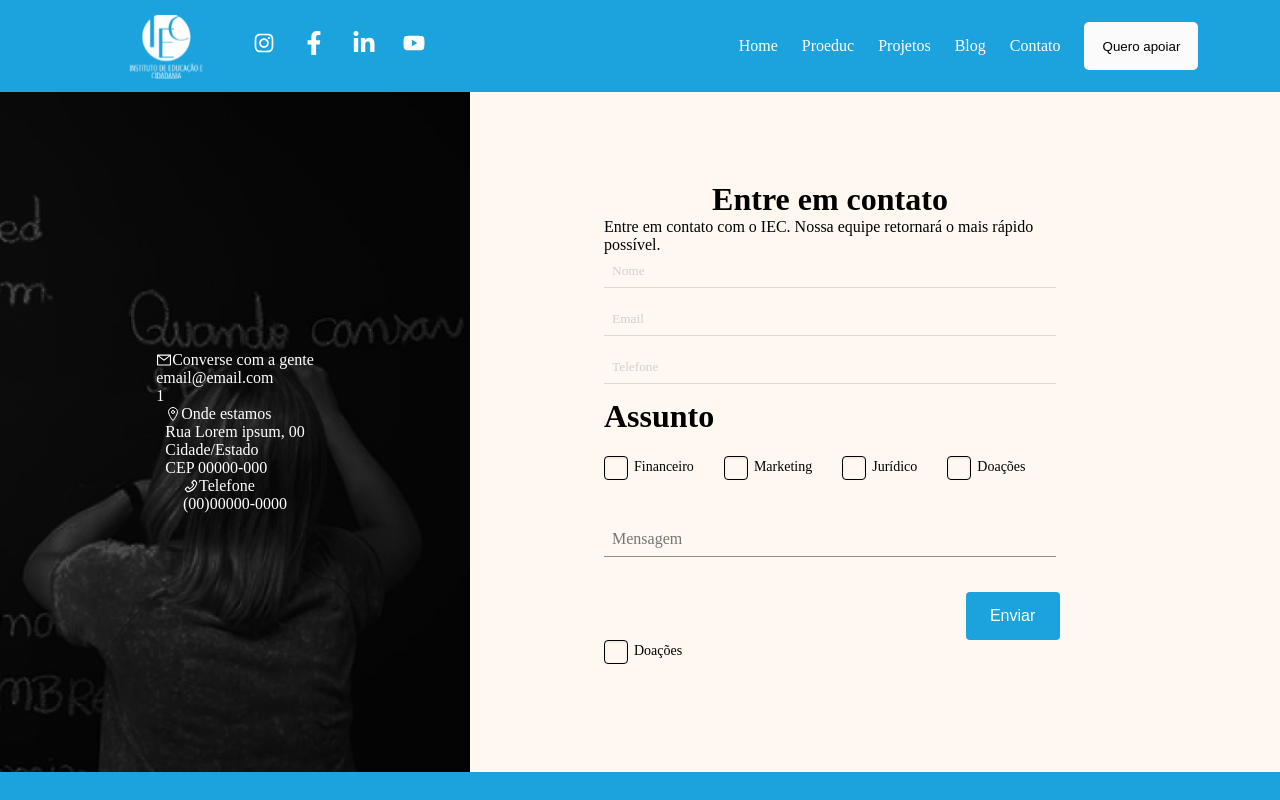
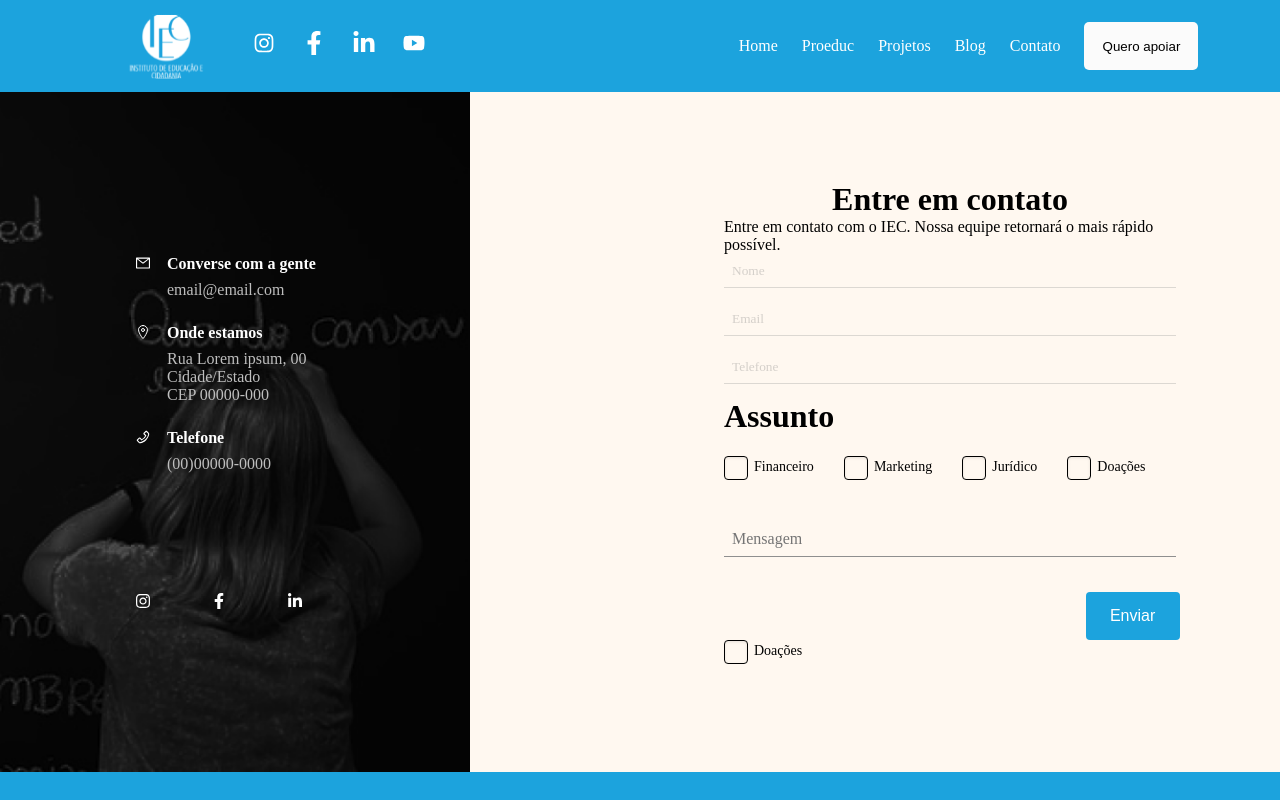
Before and after one commit to marcos-px/iec-brasil, a React (Vite) app: page /contact in a window 1280 px wide. Shown: the top 800 px of the page. Built offline with nearby package versions, Linux system fonts and the light colour scheme.

Commit message:
editing-contact-page
Ajustando a posição das informações na imagem.

```diff
--- a/src/components/Contact/Contact.ts
+++ b/src/components/Contact/Contact.ts
@@ -161,24 +161,38 @@ export const ContactForm = styled.form`
 
 export const ContactInfo = styled.div`
   display: flex;
-  flex-direction: column;
+  justify-content: center;
   background-image: url(${BackgroundSide});
   background-size: cover;
   background-repeat: no-repeat;
-  color: white;
-  width: 40vh;
-  max-height: 100vh;
   height: 680px;
   width: 470px;
-  justify-content: center;
-  align-items: center;
+  .title-icon {
+    display: flex;
+  }
+  .contact-info-container {
+    display: flex;
+    flex-direction: column;
+    justify-content: center;
+    align-items: center;
+    color: white;
+    h4 {
+      margin-left: 16px;
+      margin-bottom: 8px;
+    }
+    p {
+      margin-left: 32px;
+      margin-bottom: 25px;
+      color: #bebebe;
+    }
+  }
+  .info-contact-control {
+    width: 200px;
+  }
 
-  .info-contact-control {
+  .social-media {
     display: flex;
-    max-width: 200px;
-    align-items: center;
-  }
-  h4 {
-    font-weight: 400;
+    margin-top: 120px;
+    gap: 60px;
   }
 `;
--- a/src/index.css
+++ b/src/index.css
@@ -20,7 +20,7 @@ img {
 .contact-container {
   display: flex;
   margin: 0 auto;
-  gap: 120px;
+  gap: 240px;
   align-items: center;
   max-height: 680px;
   background-color: #fff8f0;
--- a/src/pages/contact.tsx
+++ b/src/pages/contact.tsx
@@ -1,6 +1,9 @@
 import { useState } from "react";
+import React from "react";
 import { AiOutlineMail, AiOutlinePhone } from "react-icons/ai";
-import { IoLocationOutline, IoPersonOutline } from "react-icons/io5";
+import { IoLocationOutline } from "react-icons/io5";
+import { FaFacebookF, FaInstagram, FaLinkedinIn } from "react-icons/fa";
+import { AiOutlineInstagram, AiFillYoutube } from "react-icons/ai";
 import { ContactForm, ContactInfo } from "../components/Contact/Contact";
 import Footer from "../components/Footer";
 import { Header } from "../components/Header";
@@ -16,34 +19,40 @@ function Contact() {
       <Header />
       <div className="contact-container">
         <ContactInfo>
-          <div>
+          <div className="contact-info-container">
             <div className="info-contact-control">
-              <AiOutlineMail />
+              <div className="title-icon">
+                <AiOutlineMail/>
                 <h4>Converse com a gente</h4>
               </div>
               <div>
-              <p>email@email.com</p>1
+                <p>email@email.com</p>
               </div>
             </div>
-          <div>
             <div className="info-contact-control">
+              <div className="title-icon">
                 <IoLocationOutline />
                 <h4>Onde estamos</h4>
               </div>
-            <p>
-              Rua Lorem ipsum, 00
-              <br />
-              Cidade/Estado
-              <br />
-              CEP 00000-000
-            </p>
+              <div>
+                <p>Rua Lorem ipsum, 00 <br/>Cidade/Estado <br/>CEP 00000-000 </p>
+              </div>
+            </div>
+            <div className="info-contact-control">
+              <div className="title-icon">
+                <AiOutlinePhone/>
+                <h4>Telefone</h4>
               </div>
               <div>
-            <div className="info-contact-control">
-              <AiOutlinePhone />
-              <h4>Telefone</h4>
+                <p>(00)00000-0000</p>
               </div>
-            <p>(00)00000-0000</p>
+              <div className="social-media">
+              <FaInstagram />
+              <FaFacebookF />
+              <FaLinkedinIn />
+            </div>
+            </div>
+
           </div>
         </ContactInfo>
         <ContactForm>
```
Lines whose indentation alone changed are shown as unchanged.
